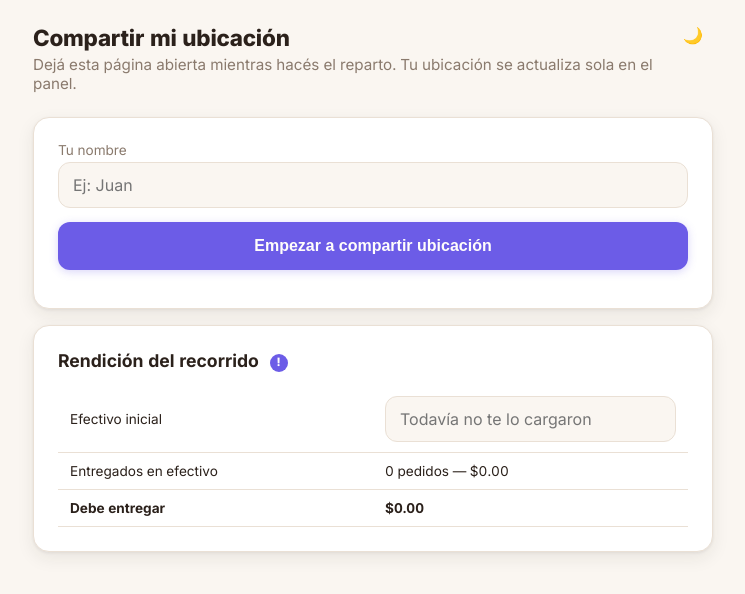
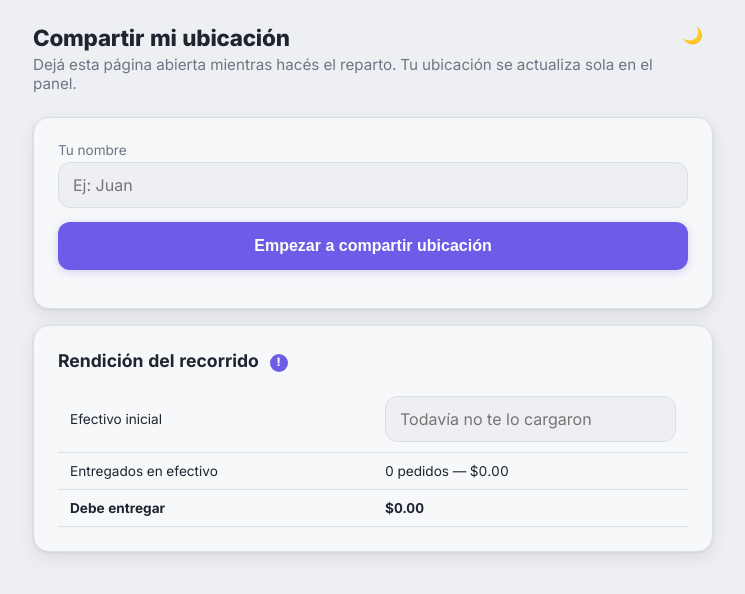
Before and after one commit to AleGPDEV/AppDelivery, a website: page tracking-en-vivo/public/driver.html in a window 1280 px wide. Shown: the whole page, without its empty margins (267-1012 px from the left). Drawn offline with nearby package versions, Linux system fonts and the light colour scheme; no server answers.

Commit message:
driver.html/seguimiento.html: arrancan en paleta Pizarra en vez de Calido
window.TRACKING_PAGE_DEFAULT_PALETTE deja que una pagina sin selector
propio de paleta (la abre el cliente o el delivery, nunca paso por
Ajustes) arranque en otra paleta -- sin pisar una eleccion explicita
ya guardada. theme.js tambien corrige que no se limpiaba el atributo
data-palette al volver a "Calido".

```diff
--- a/tracking-en-vivo/public/driver.html
+++ b/tracking-en-vivo/public/driver.html
@@ -8,6 +8,7 @@
 <link rel="preconnect" href="https://fonts.gstatic.com" crossorigin>
 <link href="https://fonts.googleapis.com/css2?family=Inter:wght@400;500;600;700;800&family=IBM+Plex+Mono:wght@400;500;600&display=swap" rel="stylesheet">
 <link rel="stylesheet" href="style.css">
+<script>window.TRACKING_PAGE_DEFAULT_PALETTE = 'slate';</script>
 <script src="theme.js"></script>
 <script src="branding.js"></script>
 </head>
--- a/tracking-en-vivo/public/theme.js
+++ b/tracking-en-vivo/public/theme.js
@@ -8,10 +8,18 @@
 // explícito, para tener más variantes de color que el marrón oscuro/blanco
 // claro de siempre. window.setPalette/getPalette quedan expuestos para que
 // settings.js los use, mismo patrón que window.applyBranding en branding.js.
+//
+// `window.TRACKING_PAGE_DEFAULT_PALETTE` (opcional, seteado inline antes de
+// este script) permite que una página sin selector propio de paleta
+// (seguimiento.html, driver.html -- las abre el cliente/delivery en un
+// dispositivo que nunca pasó por Ajustes) arranque en otra paleta que no
+// sea la marrón de siempre, sin pisar una elección explícita guardada
+// (incluida "Cálido" a propósito, si alguna vez se elige a mano).
 (function () {
   const THEME_KEY = 'tracking.theme';
   const PALETTE_KEY = 'tracking.palette';
   const DEFAULT_PALETTE = 'warm';
+  const PAGE_DEFAULT_PALETTE = window.TRACKING_PAGE_DEFAULT_PALETTE || DEFAULT_PALETTE;
 
   function getStored() {
     return localStorage.getItem(THEME_KEY);
@@ -27,7 +35,7 @@
   if (stored) document.documentElement.dataset.theme = stored;
 
   function getPalette() {
-    return localStorage.getItem(PALETTE_KEY) || DEFAULT_PALETTE;
+    return localStorage.getItem(PALETTE_KEY) || PAGE_DEFAULT_PALETTE;
   }
 
   function setPalette(name) {
@@ -38,6 +46,7 @@
 
   const storedPalette = getPalette();
   if (storedPalette !== DEFAULT_PALETTE) document.documentElement.dataset.palette = storedPalette;
+  else delete document.documentElement.dataset.palette;
 
   window.getPalette = getPalette;
   window.setPalette = setPalette;
```
Also changed, not shown: tracking-en-vivo/public/seguimiento.html (+1 -0 lines).
